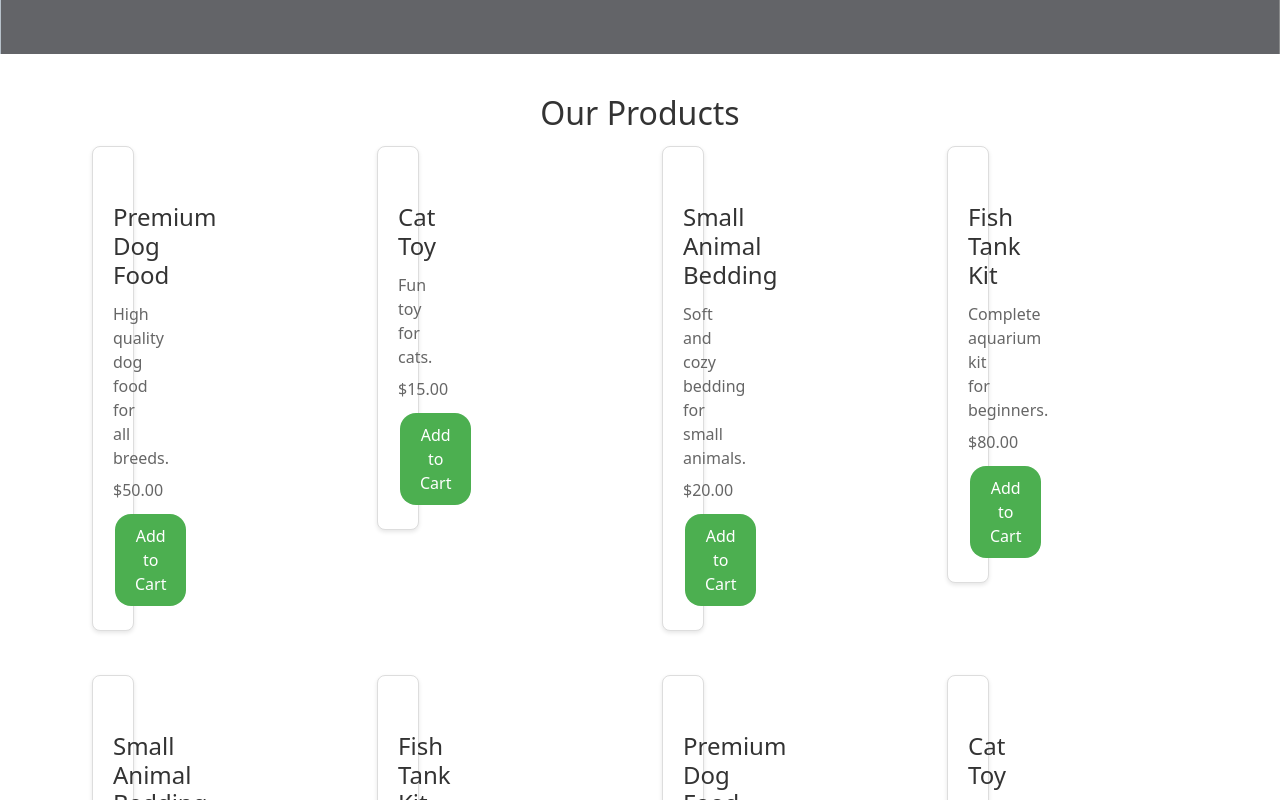
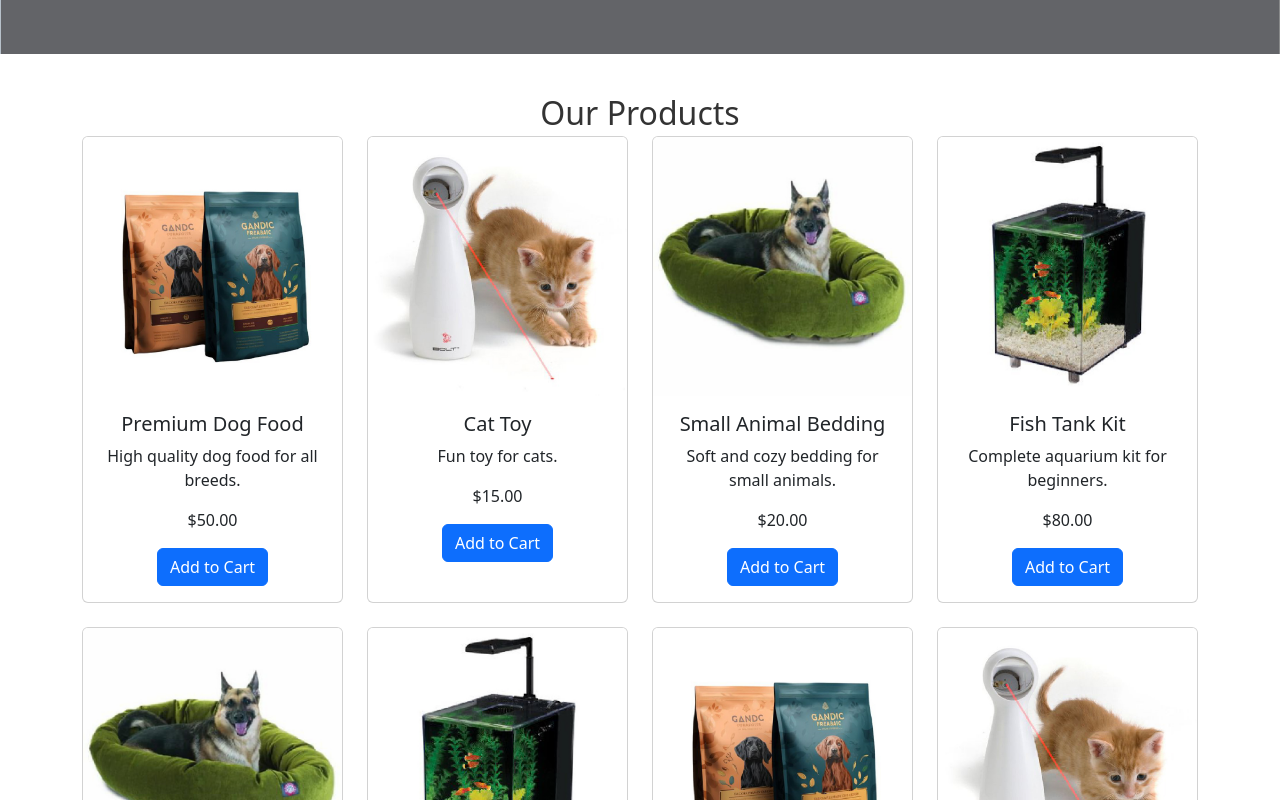
Before and after one commit to benlaguroun/Webstack---Portfolio-Project, a React (Create React App) app in the folder pet-care-ecommerce/pet-care/: page / in a window 1280 px wide. Shown: the part 820-1620 px from the top of the page. Built offline with nearby package versions, Linux system fonts and the light colour scheme.

Commit message:
using bootstrap

```diff
--- a/pet-care-ecommerce/pet-care/src/components/ProductCard.js
+++ b/pet-care-ecommerce/pet-care/src/components/ProductCard.js
@@ -6,12 +6,14 @@ const ProductCard = ({ product }) => {
   const { addToCart } = useCart();
 
   return (
-    <div className="product-card">
-      <img src={product.image} alt={product.name} />
-      <h2>{product.name}</h2>
-      <p>{product.description}</p>
-      <p>${product.price.toFixed(2)}</p>
-      <button onClick={() => addToCart(product)}>Add to Cart</button>
+    <div className="card h-100 text-center">
+      <img src={product.image} className="card-img-top" alt={product.name} />
+      <div className="card-body">
+        <h5 className="card-title">{product.name}</h5>
+        <p className="card-text">{product.description}</p>
+        <p className="card-text price">${product.price.toFixed(2)}</p>
+        <button className="btn btn-primary" onClick={() => addToCart(product)}>Add to Cart</button>
+      </div>
     </div>
   );
 };
```
